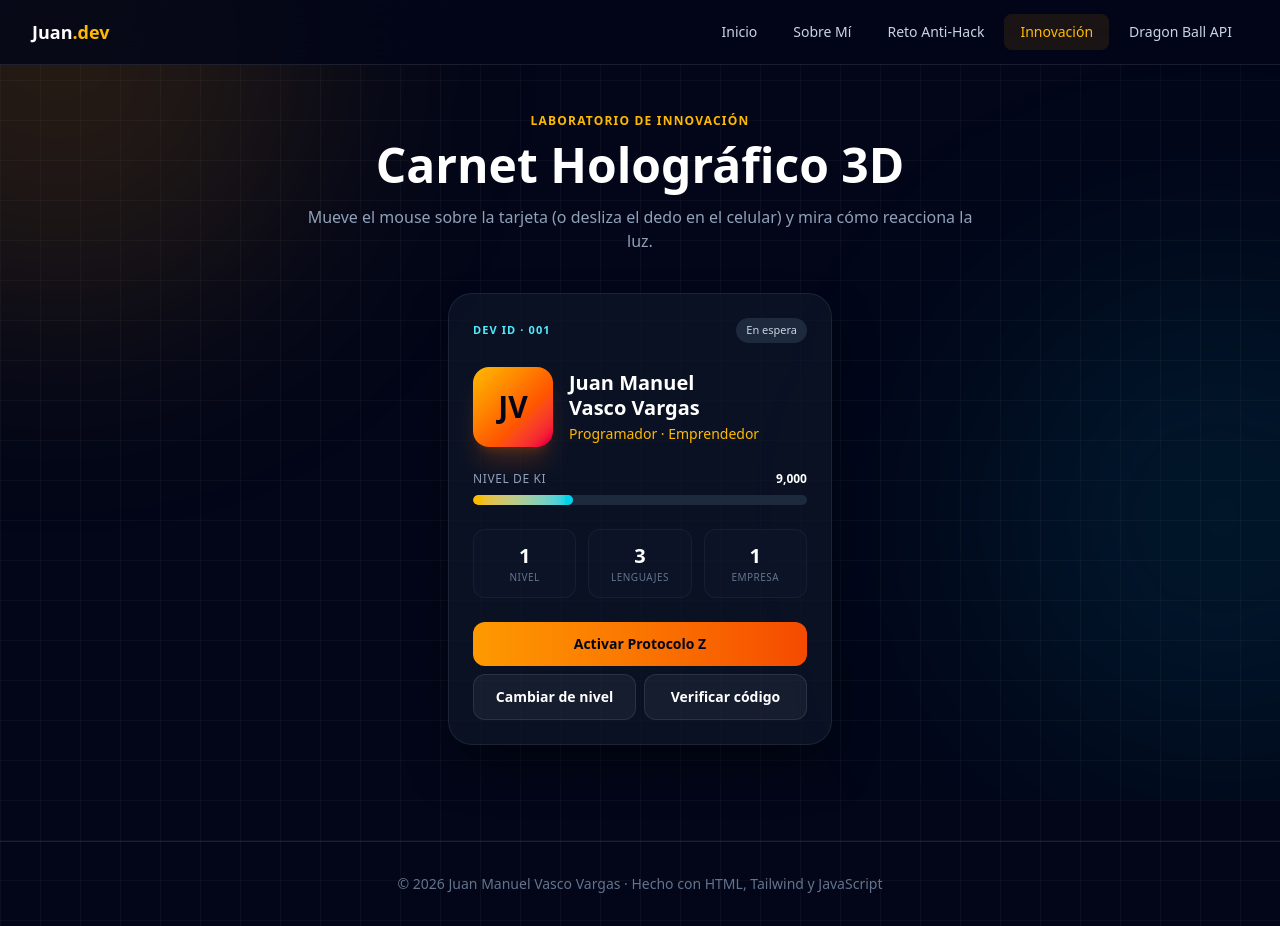
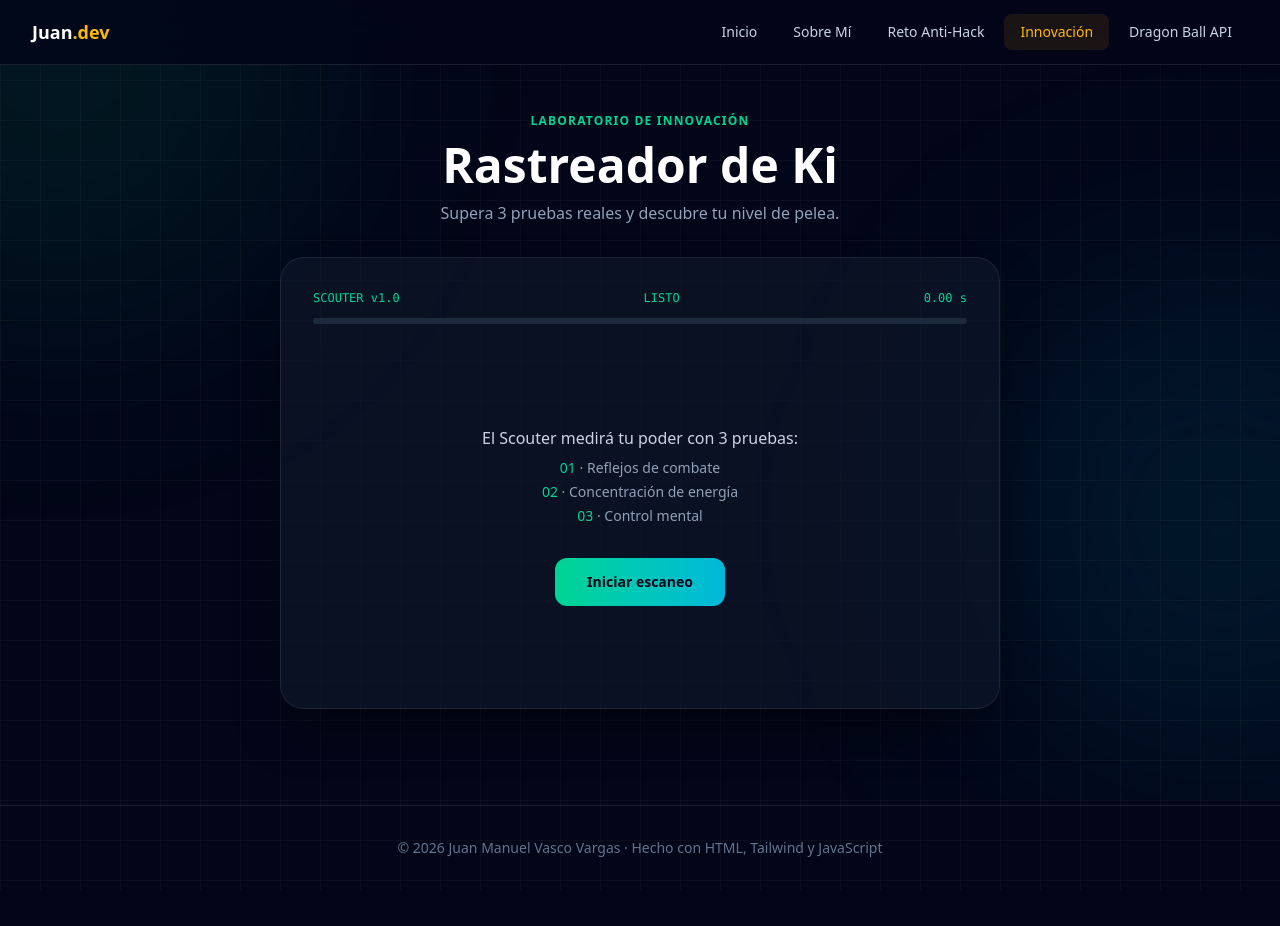
Before and after one commit to Juanvasco08/proyecto-web-dragon-ball, a plain HTML site: page innovacion.html in a window 1280 px wide. After the commit the page ends 890 px from the top, so only its background shows below. Drawn offline with nearby package versions, Linux system fonts and the light colour scheme.

Commit message:
feat: reemplaza tarjeta holografica por estructura del Rastreador de Ki

```diff
--- a/innovacion.html
+++ b/innovacion.html
@@ -3,7 +3,7 @@
 <head>
     <meta charset="UTF-8">
     <meta name="viewport" content="width=device-width, initial-scale=1.0">
-    <title>Innovación | Juan Manuel</title>
+    <title>Innovación | Rastreador de Ki</title>
     <script src="https://unpkg.com/@tailwindcss/browser@4"></script>
     <link href="https://fonts.googleapis.com/css2?family=Inter:wght@300;400;500;600;700&family=Space+Grotesk:wght@500;700&display=swap" rel="stylesheet">
     <link rel="stylesheet" href="css/styles.css">
@@ -11,91 +11,120 @@
 <body data-page="innovacion" class="bg-slate-950 bg-tech-grid text-slate-100 min-h-screen flex flex-col selection:bg-amber-500 selection:text-slate-950 overflow-x-hidden">
 
     <div class="fixed inset-0 -z-10 overflow-hidden pointer-events-none">
-        <div class="absolute -top-48 -left-48 w-[500px] h-[500px] bg-amber-500/15 rounded-full blur-[120px]"></div>
+        <div class="absolute -top-48 -left-48 w-[500px] h-[500px] bg-emerald-500/10 rounded-full blur-[120px]"></div>
         <div class="absolute top-1/3 -right-48 w-[500px] h-[500px] bg-cyan-500/10 rounded-full blur-[120px]"></div>
     </div>
 
     <div id="site-header"></div>
 
-    <main class="flex-grow max-w-7xl w-full mx-auto px-4 sm:px-6 lg:px-8 py-12">
-        <section id="extra" class="animate-reveal flex flex-col items-center">
+    <main class="flex-grow max-w-3xl w-full mx-auto px-4 sm:px-6 py-12">
+        <section id="extra" class="animate-reveal">
 
-            <header class="text-center mb-10 max-w-2xl">
-                <p class="text-amber-400 text-xs font-semibold tracking-widest uppercase mb-3">Laboratorio de innovación</p>
-                <h1 class="font-display text-4xl sm:text-5xl font-bold text-white mb-4">Carnet Holográfico 3D</h1>
-                <p class="text-slate-400">Mueve el mouse sobre la tarjeta (o desliza el dedo en el celular) y mira cómo reacciona la luz.</p>
+            <header class="text-center mb-8">
+                <p class="text-emerald-400 text-xs font-semibold tracking-widest uppercase mb-3">Laboratorio de innovación</p>
+                <h1 class="font-display text-4xl sm:text-5xl font-bold text-white mb-3">Rastreador de Ki</h1>
+                <p class="text-slate-400">Supera 3 pruebas reales y descubre tu nivel de pelea.</p>
             </header>
 
-            <!-- Escenario 3D -->
-            <div data-holo-card class="holo-stage w-full max-w-sm">
-                <article data-holo-inner class="holo-card glass-panel rounded-3xl p-6 relative overflow-hidden" aria-label="Carnet de desarrollador">
+            <!-- Marco del Scouter -->
+            <div class="scouter-frame glass-panel rounded-3xl p-5 sm:p-8 relative">
+                <div class="scouter-scanlines" aria-hidden="true"></div>
 
-                    <!-- Capas de luz (las controla extra.js) -->
-                    <div data-holo-glare class="holo-glare" aria-hidden="true"></div>
-                    <div class="holo-rainbow" aria-hidden="true"></div>
+                <!-- HUD superior -->
+                <div class="relative flex items-center justify-between text-xs font-mono text-emerald-400 mb-3">
+                    <span>SCOUTER v1.0</span>
+                    <span id="scouter-step">LISTO</span>
+                    <span id="scouter-timer">0.00 s</span>
+                </div>
+                <div class="relative h-1.5 rounded-full bg-slate-800 overflow-hidden mb-8">
+                    <div id="scouter-progress" class="h-full w-0 bg-gradient-to-r from-emerald-400 to-cyan-400 transition-all duration-300"></div>
+                </div>
 
-                    <!-- Contenido -->
-                    <div class="relative">
-                        <div class="flex items-center justify-between mb-6">
-                            <span class="text-[11px] font-semibold tracking-widest uppercase text-cyan-300">Dev ID · 001</span>
-                            <span id="holo-status" class="text-[11px] px-2.5 py-1 rounded-full bg-slate-800 text-slate-300">En espera</span>
+                <div class="relative min-h-[320px] flex flex-col justify-center" aria-live="polite">
+
+                    <!-- PANTALLA: INTRO -->
+                    <div data-screen="intro" class="text-center">
+                        <p class="text-slate-300 mb-2">El Scouter medirá tu poder con 3 pruebas:</p>
+                        <ul class="text-sm text-slate-400 space-y-1 mb-8">
+                            <li><span class="text-emerald-400">01</span> · Reflejos de combate</li>
+                            <li><span class="text-emerald-400">02</span> · Concentración de energía</li>
+                            <li><span class="text-emerald-400">03</span> · Control mental</li>
+                        </ul>
+                        <button type="button" data-action="start" class="px-8 py-3.5 rounded-xl bg-gradient-to-r from-emerald-400 to-cyan-500 text-slate-950 font-bold text-sm hover:shadow-lg hover:shadow-emerald-500/30 hover:-translate-y-0.5 transition-all">
+                            Iniciar escaneo
+                        </button>
+                    </div>
+
+                    <!-- PANTALLA: PRUEBA 1 · REFLEJOS -->
+                    <div data-screen="reflejos" class="hidden text-center">
+                        <p id="reflex-msg" class="text-slate-300 mb-6">Espera a que el núcleo se ponga verde…</p>
+                        <button type="button" id="reflex-target" data-state="wait" class="w-40 h-40 sm:w-48 sm:h-48 rounded-full mx-auto block border-2 border-slate-600 bg-slate-800 text-slate-400 font-bold text-sm transition-colors">
+                            ESPERA
+                        </button>
+                        <p id="reflex-result" class="mt-6 font-mono text-emerald-400 h-6"></p>
+                    </div>
+
+                    <!-- PANTALLA: PRUEBA 2 · ENERGÍA -->
+                    <div data-screen="energia" class="hidden text-center">
+                        <p class="text-slate-300 mb-1">¡Carga energía! Pulsa la barra espaciadora o toca el núcleo.</p>
+                        <p class="text-xs text-slate-500 mb-6">Tienes 5 segundos.</p>
+                        <button type="button" id="energy-core" class="energy-core w-40 h-40 sm:w-48 sm:h-48 rounded-full mx-auto block bg-gradient-to-br from-amber-400 to-orange-600 text-slate-950 font-display font-bold text-4xl select-none">
+                            <span id="energy-count">0</span>
+                        </button>
+                        <div class="h-2.5 rounded-full bg-slate-800 overflow-hidden mt-6 max-w-xs mx-auto">
+                            <div id="energy-bar" class="h-full w-full bg-gradient-to-r from-amber-400 to-orange-500"></div>
                         </div>
+                    </div>
 
-                        <div class="holo-layer flex items-center gap-4 mb-6">
-                            <div class="w-20 h-20 rounded-2xl bg-gradient-to-br from-amber-400 via-orange-500 to-rose-600 flex items-center justify-center font-display font-bold text-3xl text-slate-950 shadow-xl shadow-orange-500/20">JV</div>
-                            <div>
-                                <h2 class="font-display text-xl font-bold text-white leading-tight">Juan Manuel<br>Vasco Vargas</h2>
-                                <p class="text-amber-400 text-sm mt-1">Programador · Emprendedor</p>
-                            </div>
+                    <!-- PANTALLA: PRUEBA 3 · CÁLCULO -->
+                    <div data-screen="calculo" class="hidden text-center">
+                        <p class="text-slate-300 mb-4">Resuelve antes de que se acabe el tiempo:</p>
+                        <p id="math-question" class="font-display text-5xl sm:text-6xl font-bold text-white mb-6">0 + 0</p>
+                        <form id="math-form" class="flex items-center justify-center gap-3 max-w-xs mx-auto" autocomplete="off">
+                            <input id="math-input" type="text" inputmode="numeric" pattern="-?[0-9]*" aria-label="Tu respuesta" placeholder="?" class="w-full px-4 py-3 rounded-xl bg-slate-900 border border-white/10 text-center text-xl font-mono text-white focus:outline-none focus:border-emerald-400">
+                            <button type="submit" class="px-5 py-3 rounded-xl bg-emerald-400 text-slate-950 font-bold text-sm">Enviar</button>
+                        </form>
+                        <div class="h-2.5 rounded-full bg-slate-800 overflow-hidden mt-6 max-w-xs mx-auto">
+                            <div id="math-bar" class="h-full w-full bg-gradient-to-r from-cyan-400 to-emerald-400"></div>
                         </div>
+                    </div>
 
-                        <div class="holo-layer mb-6">
-                            <div class="flex justify-between text-xs mb-2">
-                                <span class="text-slate-400 uppercase tracking-wider">Nivel de Ki</span>
-                                <span id="holo-ki-text" class="text-white font-semibold">9,000</span>
-                            </div>
-                            <div class="h-2.5 rounded-full bg-slate-800 overflow-hidden">
-                                <div id="holo-ki-bar" class="h-full w-[30%] rounded-full bg-gradient-to-r from-amber-400 to-cyan-400 transition-all duration-700"></div>
-                            </div>
-                        </div>
+                    <!-- PANTALLA: ESCANEO -->
+                    <div data-screen="scan" class="hidden text-center">
+                        <p class="font-mono text-emerald-400 text-sm mb-4">Analizando signos vitales y nivel de pelea…</p>
+                        <p id="ki-counter" class="font-display text-5xl sm:text-6xl font-bold text-white tabular-nums">0</p>
+                    </div>
 
-                        <div class="holo-layer grid grid-cols-3 gap-3 mb-6 text-center">
+                    <!-- PANTALLA: RESULTADO -->
+                    <div data-screen="resultado" class="hidden text-center">
+                        <p class="text-xs text-slate-500 uppercase tracking-widest mb-2">Tu nivel de Ki</p>
+                        <p id="ki-final" class="font-display text-4xl sm:text-6xl font-bold bg-gradient-to-r from-amber-400 via-orange-400 to-emerald-400 bg-clip-text text-transparent tabular-nums break-words">0</p>
+                        <p id="ki-rank" class="text-xl font-semibold text-white mt-3 mb-6">—</p>
+
+                        <dl class="grid grid-cols-3 gap-3 mb-8 text-center">
                             <div class="rounded-xl bg-slate-900/60 border border-white/5 p-3">
-                                <p id="holo-level" class="font-display text-xl font-bold text-white">1</p>
-                                <p class="text-[10px] text-slate-500 uppercase tracking-wider">Nivel</p>
+                                <dt class="text-[10px] text-slate-500 uppercase tracking-wider">Reflejos</dt>
+                                <dd id="res-reflex" class="font-mono text-sm text-white mt-1">—</dd>
                             </div>
                             <div class="rounded-xl bg-slate-900/60 border border-white/5 p-3">
-                                <p class="font-display text-xl font-bold text-white">3</p>
-                                <p class="text-[10px] text-slate-500 uppercase tracking-wider">Lenguajes</p>
+                                <dt class="text-[10px] text-slate-500 uppercase tracking-wider">Energía</dt>
+                                <dd id="res-energy" class="font-mono text-sm text-white mt-1">—</dd>
                             </div>
                             <div class="rounded-xl bg-slate-900/60 border border-white/5 p-3">
-                                <p class="font-display text-xl font-bold text-white">1</p>
-                                <p class="text-[10px] text-slate-500 uppercase tracking-wider">Empresa</p>
+                                <dt class="text-[10px] text-slate-500 uppercase tracking-wider">Mente</dt>
+                                <dd id="res-math" class="font-mono text-sm text-white mt-1">—</dd>
                             </div>
-                        </div>
+                        </dl>
 
-                        <!-- Botones de control -->
-                        <div class="holo-layer grid grid-cols-1 gap-2">
-                            <button type="button" data-holo-action="protocolo" class="px-4 py-3 rounded-xl bg-gradient-to-r from-amber-500 to-orange-600 text-slate-950 font-semibold text-sm hover:shadow-lg hover:shadow-amber-500/25 transition-all">
-                                Activar Protocolo Z
-                            </button>
-                            <div class="grid grid-cols-2 gap-2">
-                                <button type="button" data-holo-action="nivel" class="px-4 py-3 rounded-xl bg-white/5 border border-white/10 text-white font-semibold text-sm hover:bg-white/10 transition-all">
-                                    Cambiar de nivel
-                                </button>
-                                <button type="button" data-holo-action="verificar" class="px-4 py-3 rounded-xl bg-white/5 border border-white/10 text-white font-semibold text-sm hover:bg-white/10 transition-all">
-                                    Verificar código
-                                </button>
-                            </div>
-                        </div>
+                        <button type="button" data-action="restart" class="px-8 py-3.5 rounded-xl bg-white/5 border border-white/10 text-white font-semibold text-sm hover:bg-white/10 transition-all">
+                            Reiniciar escaneo
+                        </button>
                     </div>
-                </article>
+
+                </div>
             </div>
         </section>
     </main>
-
-    <!-- Notificaciones (las usa extra.js) -->
-    <div id="toast-container" class="fixed bottom-5 right-5 z-50 flex flex-col gap-3 pointer-events-none" aria-live="polite"></div>
 
     <div id="site-footer"></div>
     <script type="module" src="js/main.js"></script>
```
